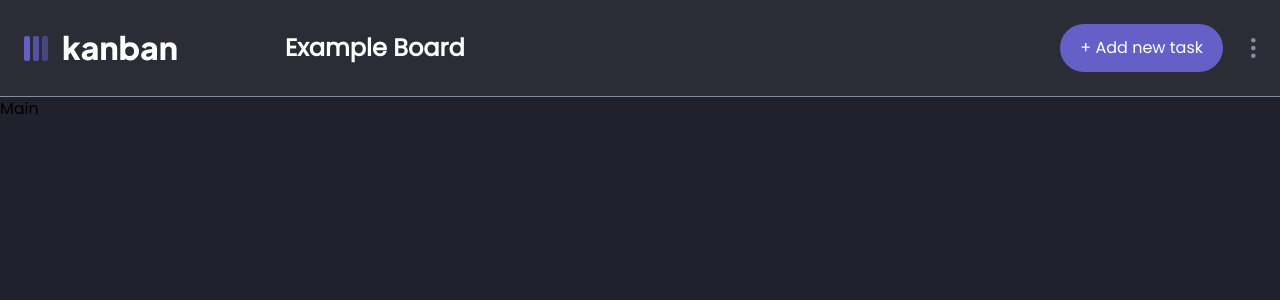
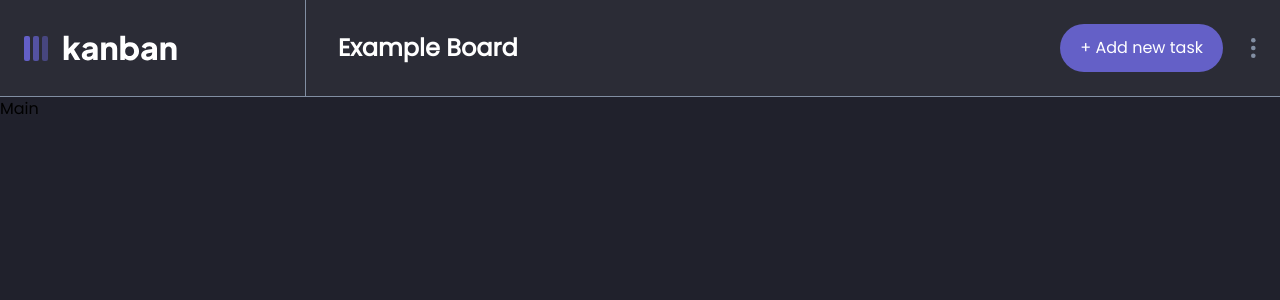
Before and after one commit to MuhammadSami1/kanban-board, a Next.js app: page / in a window 1280 px wide. Shown: the top 300 px of the page. Built offline with nearby package versions, Linux system fonts and the light colour scheme.

Commit message:
complete: navbar complete

```diff
--- a/components/Navbar.tsx
+++ b/components/Navbar.tsx
@@ -1,10 +1,11 @@
 const Navbar = () => {
   return (
     <>
-      <nav className="bg-foreground p-5 sm:p-6">
+      <nav className="bg-foreground px-3 py-4 sm:px-6 sm:py-0">
         <div>
           <div className="flex justify-between">
             <div className="flex items-center gap-3">
+              <div className="flex items-center">
                 <svg
                   width="153"
                   height="26"
@@ -36,6 +37,8 @@ const Navbar = () => {
                     </g>
                   </g>
                 </svg>
+                <div className=" border-r-[1px] sm:ml-24 md:ml-32 h-20 md:h-24 border-Neutral-Secondary hidden sm:flex" />
+              </div>
 
               <svg
                 width="24"
@@ -62,7 +65,7 @@ const Navbar = () => {
                 </g>
               </svg>
 
-              <div className="text-lg sm:text-2xl sm:ml-24 text-Neutral-Primary font-semibold">
+              <div className="text-lg sm:text-xl md:text-2xl sm:ml-5 text-Neutral-Primary font-semibold">
                 Example Board
               </div>
 
@@ -81,7 +84,7 @@ const Navbar = () => {
               </svg>
             </div>
 
-            <div className="flex items-center gap-7">
+            <div className="flex items-center gap-3 sm:gap-7">
               <div className="bg-Primary-button px-4 py-2 md:px-5 md:py-3 md:rounded-3xl rounded-2xl">
                 <svg
                   width="12"
```
Also changed, not shown: src/(root)/layout.tsx (added), src/(root)/page.tsx (added). Lines whose indentation alone changed are shown as unchanged.
